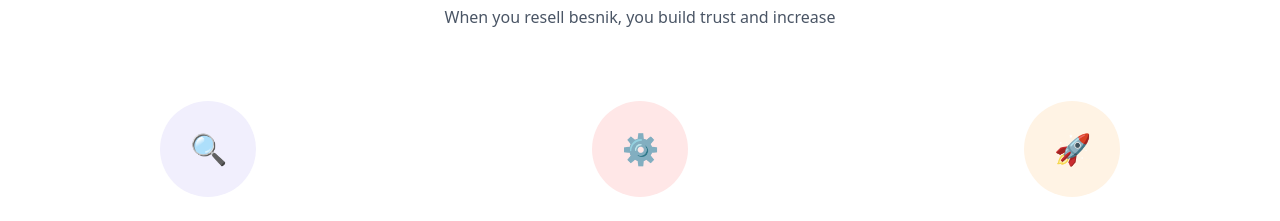
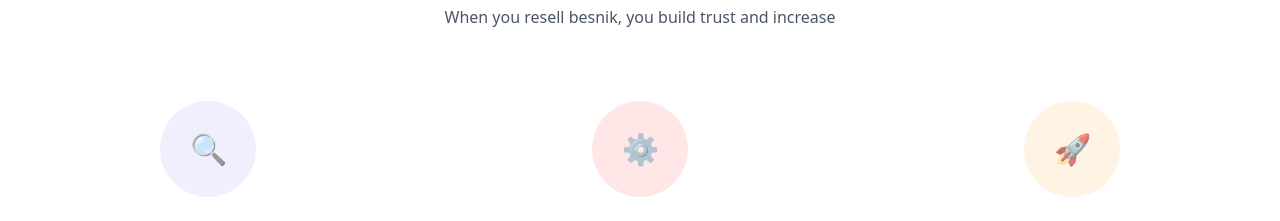
Before and after one commit to shahriar2880/startup-agency, a React (Vite) app: page / in a window 1280 px wide. Shown: the part 1000-1221 px from the top of the page. Built offline with nearby package versions, Linux system fonts and the light colour scheme.

Commit message:
add motion to feature section

```diff
--- a/src/components/features/FeaturesSection.jsx
+++ b/src/components/features/FeaturesSection.jsx
@@ -1,4 +1,6 @@
 import React from "react";
+import { fadeIn, textVariant } from "../../utils/motion";
+import { motion } from "framer-motion";
 
 const FeaturesSection = () => {
   const features = [
@@ -20,15 +22,25 @@ const FeaturesSection = () => {
   ];
   return (
     <section className="max-w-7xl mx-auto px-2 py-3 " id="about">
-      <div className="text-center mb-12">
+      <motion.div
+        variants={textVariant(0.2)}
+        initial="hidden"
+        whileInView="show"
+        className="text-center mb-12"
+      >
         <h2 className="text-3xl font-bold mb-4">
           How can we help your business?
         </h2>
         <p className="text-gray-600">
           When you resell besnik, you build trust and increase
         </p>
-      </div>
-      <div className="grid grid-cols-1 md:grid-cols-3 gap-8">
+      </motion.div>
+      <motion.div
+        variants={fadeIn("right", 0.2)}
+        initial="hidden"
+        whileInView="show"
+        className="grid grid-cols-1 md:grid-cols-3 gap-8"
+      >
         {features.map((feature, index) => (
           <div key={index} className="flex flex-col items-center p-6">
             <div
@@ -38,7 +50,7 @@ const FeaturesSection = () => {
                   index === 0 ? "#F1EFFD" : index === 1 ? "#FFE7E7" : "#FFF3E4",
               }}
             >
-              <div className="text-3xl">{feature.icon}</div>
+              <div className="text-3xl animate-pulse">{feature.icon}</div>
             </div>
             <h3 className="text-2xl font-medium text-center mb-3">
               {feature.title}
@@ -46,12 +58,14 @@ const FeaturesSection = () => {
             <p className="text-gray-500 text-center">{feature.description}</p>
           </div>
         ))}
-      </div>
-      <div className="text-center mt-12">
+      </motion.div>
+      <motion.div variants={fadeIn("down",0.2)}
+                  initial="hidden"
+                  whileInView="show"  className="text-center mt-12">
         <button className="bg-blue-600 text-white cursor-pointer px-8 py-3 rounded-full font-medium hover:bg-blue-700 ">
           Become a Partner
         </button>
-      </div>
+      </motion.div>
     </section>
   );
 };
```
